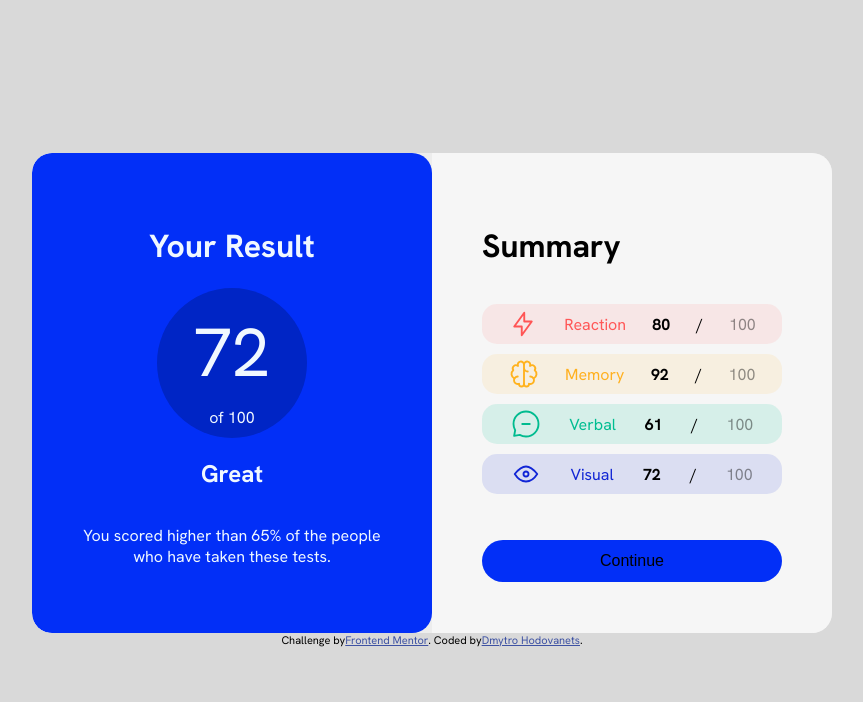
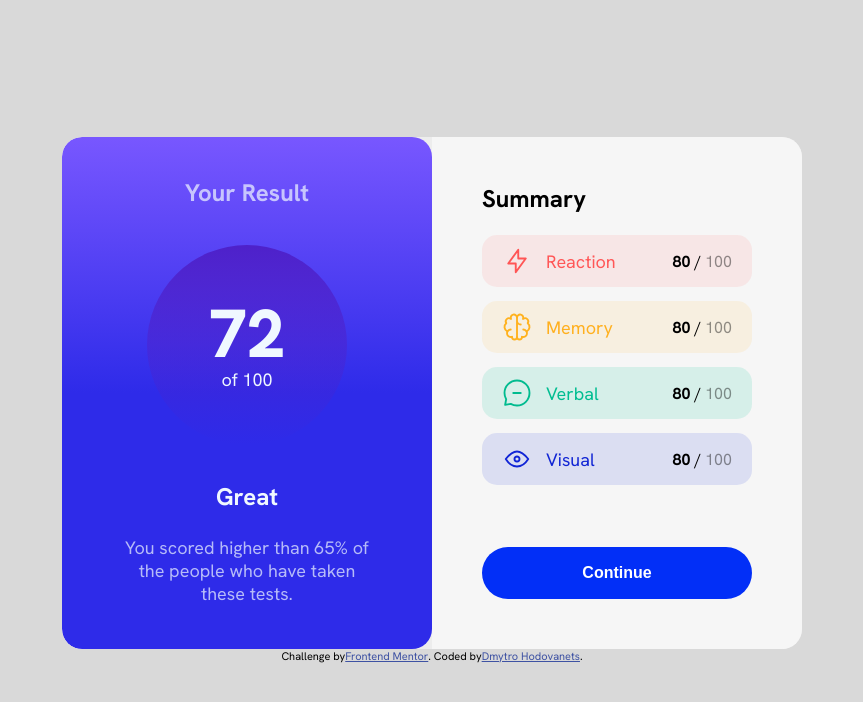
Before and after one commit to Dmytro2120/mentoring-tasks, a plain HTML site: page 03/results-summary-component-main/index.html in a window 1280 px wide. Shown: the whole page, without its empty margins (208-1071 px from the left). Drawn offline with Linux system fonts and the light colour scheme.

Commit message:
ui change

```diff
--- a/03/results-summary-component-main/index.html
+++ b/03/results-summary-component-main/index.html
@@ -25,18 +25,43 @@
         <span>of 100</span>
       </p>
     <h2>Great</h2>
-      <p>You scored higher than 65% of the people who have taken these tests.</p>
+      <p class="res-paragraf">You scored higher than 65% of the people who have taken these tests.</p>
   </div>
 
   <div class="sum">
+    <div>
     <h1>Summary</h1>
     <ul class="my-result">
-      <li class="reaction"><img src="./assets/images/icon-reaction.svg" alt=""><p>Reaction</p><span class="you-score">80</span>/<span class="max-score">100</span></li>
-      <li class="memory"><img src="./assets/images/icon-memory.svg" alt=""><p>Memory</p><span class="you-score">92</span>/<span class="max-score">100</span></li>
-      <li class="verbal"><img src="./assets/images/icon-verbal.svg" alt=""><p>Verbal</p><span class="you-score">61</span>/<span class="max-score">100</span></li>
-      <li class="visual"><img src="./assets/images/icon-visual.svg" alt=""><p>Visual</p><span class="you-score">72</span>/<span class="max-score">100</span></li>
+      <li class="reaction box">
+        <img src="./assets/images/icon-reaction.svg" alt="">
+        <p>Reaction</p>
+        <span class="score">
+          <span class="you-score">80</span>/<span class="max-score">100</span>
+        </span>
+      </li>
+      <li class="memory box">
+        <img src="./assets/images/icon-memory.svg" alt="">
+        <p>Memory</p>
+        <span class="score">
+          <span class="you-score">80</span>/<span class="max-score">100</span>
+        </span>
+      </li>
+      <li class="verbal box">
+        <img src="./assets/images/icon-verbal.svg" alt="">
+        <p>Verbal</p>
+        <span class="score">
+          <span class="you-score">80</span>/<span class="max-score">100</span>
+        </span>
+      </li>
+      <li class="visual box">
+        <img src="./assets/images/icon-visual.svg" alt="">
+        <p>Visual</p>
+        <span class="score">
+          <span class="you-score">80</span>/<span class="max-score">100</span>
+        </span>
+      </li>
     </ul>
-
+  </div>
     <button class="continue-btn">Continue</button>
   </div>
 </div>
--- a/03/results-summary-component-main/style.css
+++ b/03/results-summary-component-main/style.css
@@ -1,3 +1,23 @@
+* {
+  box-sizing: border-box;
+}
+
+h1 {
+  margin-top: 0;
+  line-height: 1;
+  font-size: 24px;
+  margin-bottom: 40px;
+}
+
+p {
+  font-size: 18px;
+  margin: 0;
+}
+
+ul {
+  margin: 0;
+}
+
 .attribution {
   display: flex;
   flex-direction: row;
@@ -25,6 +45,7 @@ body {
   border-radius: 20px;
   overflow: hidden;
   background-color: rgba(255, 255, 255, 0.532);
+  width: 740px;
 
 }
 
@@ -35,38 +56,63 @@ body {
 
 .res {
   text-align: center;
-  padding: 50px;
-  width: 300px;
+  padding: 44px 50px;
+  width: 50%;
   display: flex;
-  background-color: rgb(2, 47, 247);
+  background: linear-gradient(180deg,rgba(120, 87, 255, 1) 0%, rgba(46, 43, 233, 1) 50%);
   flex-direction: column;
   justify-content: center;
   border-radius: 20px;
   color: aliceblue;
+  align-items: center;
+}
+
+.res h1 {
+  opacity: 0.7;
+}
+
+.res h2 {
+  /* margin-top: 36px;
+  margin-bottom: 24px; */
+  margin: 36px 0 24px;
+}
+
+.res-paragraf {
+  max-width: 246px;
+  opacity: 0.7;
+  text-align: center;
 }
 
 .points {
-  width: 150px;
-  height: 150px;
+  width: 200px;
+  height: 200px;
   display: flex;
   flex-direction: column;
   border-radius: 50%;
-  margin: auto;
-  background-color: #0025c5;
+  margin: 0 auto;
+  justify-content: center;
+  background: linear-gradient(180deg,hsla(256, 72%, 46%, 1) 0%, hsla(241, 72%, 46%, 0) 100%);
 }
 
 .your-points {
+  font-weight: 800;
   font-size: 68px;
-  margin: 20px 0 10px;
+  line-height: 1;
+  /* margin: 20px 0 10px; */
 }
 
 .sum {
   text-align: center;
   padding: 50px;
-  width: 300px;
+  width: 50%;
   display: flex;
   flex-direction: column;
   background-color: rgba(255, 255, 255, 0.532);
+  justify-content: space-between;
+}
+
+.sum h1 {
+  margin-bottom: 24px;
 }
 
 .sum ul.my-result {
@@ -74,42 +120,59 @@ body {
   flex-direction: column;
   list-style: none;
   padding: 0px;
+  /* gap: 14px; */
+
 }
 
-.sum ul.my-result > li {
+.box {
+  height: 52px;
+  width: 100%;
+  display: flex;
+  align-items: center;
+  border-radius: 15px;
+  padding: 0px 20px;
+  gap: 14px;
+  margin-bottom: 14px;
+}
+
+.box:last-child {
+  margin-bottom: 0;
+}
+
+.score {
+  margin-left: auto;
+  display: flex;
+  gap: 4px;
+  align-items: center;
+}
+
+.reaction {
+  background-color: rgba(255, 87, 87, 0.097);
+}
+/* .sum ul.my-result > li {
   display: flex;
   height: 40px;
   width: 300px;
   justify-content: space-evenly;
-}
+} */
 
 
-.sum li.reaction {
+/* .sum li.reaction {
   align-items: center;
   margin-bottom: 10px;
   border-radius: 15px;
   background-color: rgba(255, 87, 87, 0.097);
-}
+} */
 
-.sum li.memory {
-  display: flex;
-  align-items: center;
-  margin-bottom: 10px;
-  border-radius: 15px;
+.memory {
   background-color: rgba(255, 177, 31, 0.1);
 }
 
-.sum li.verbal {
-  align-items: center;
-  margin-bottom: 10px;
-  border-radius: 15px;
+.verbal {
   background-color: rgba(0, 189, 145, 0.13);
 }
 
-.sum li.visual {
-  align-items: center;
-  margin-bottom: 10px;
-  border-radius: 15px;
+.visual {
   background-color: rgba(17, 36, 212, 0.114);
 }
 
@@ -131,6 +194,7 @@ body {
 
 .sum h1 {
   text-align: left;
+
 }
 
 .you-score {
@@ -142,17 +206,20 @@ body {
 }
 
 .continue-btn {
+  color: white;
+  font-weight: 600;
   margin-top: 20px;
-  padding: 12px;
+  padding: 18px;
   border: none;
-  background-color: rgb(2, 47, 247);
+  background-color: rgb(2, 47, 247) ;
   border-radius: 50px;
   font-size: 16px;
   cursor: pointer;
+  justify-self: end;
+  line-height: 1;
+  transition: all 0.5s;
 }
 
 .continue-btn:hover {
-  background-color: #00198a;
-  animation: grow 1s ease forwards;
-  animation-delay: 0.5s;
+  background: rgba(120, 87, 255, 1);
 }
```
